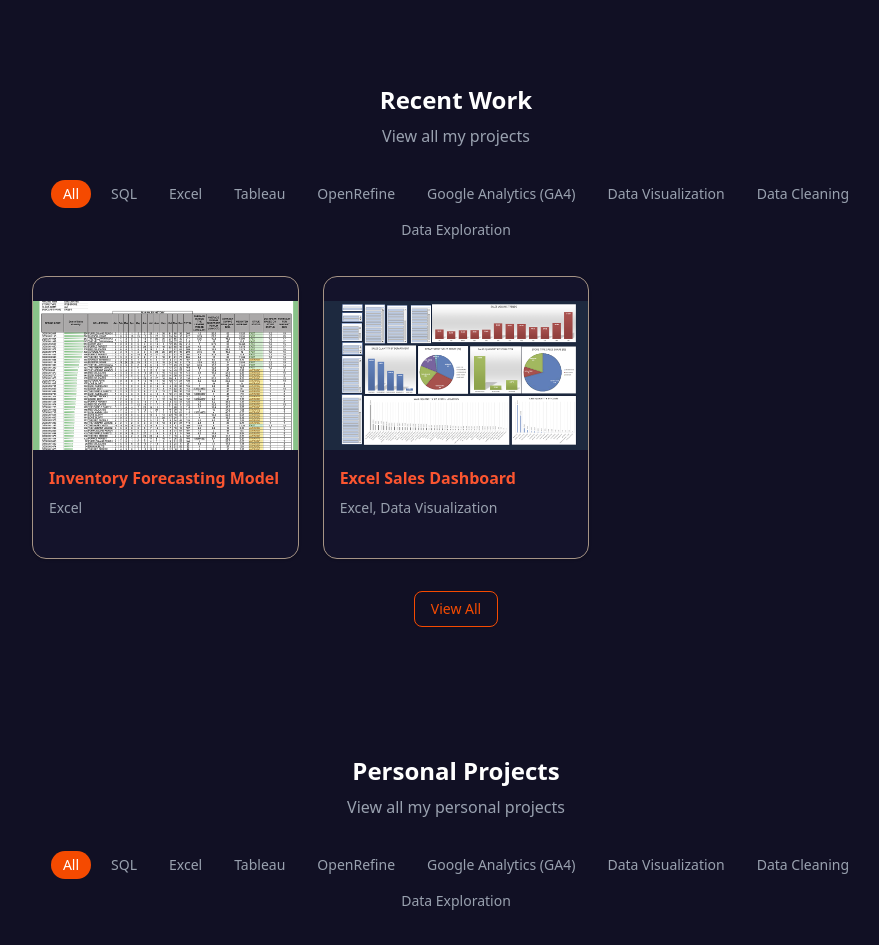
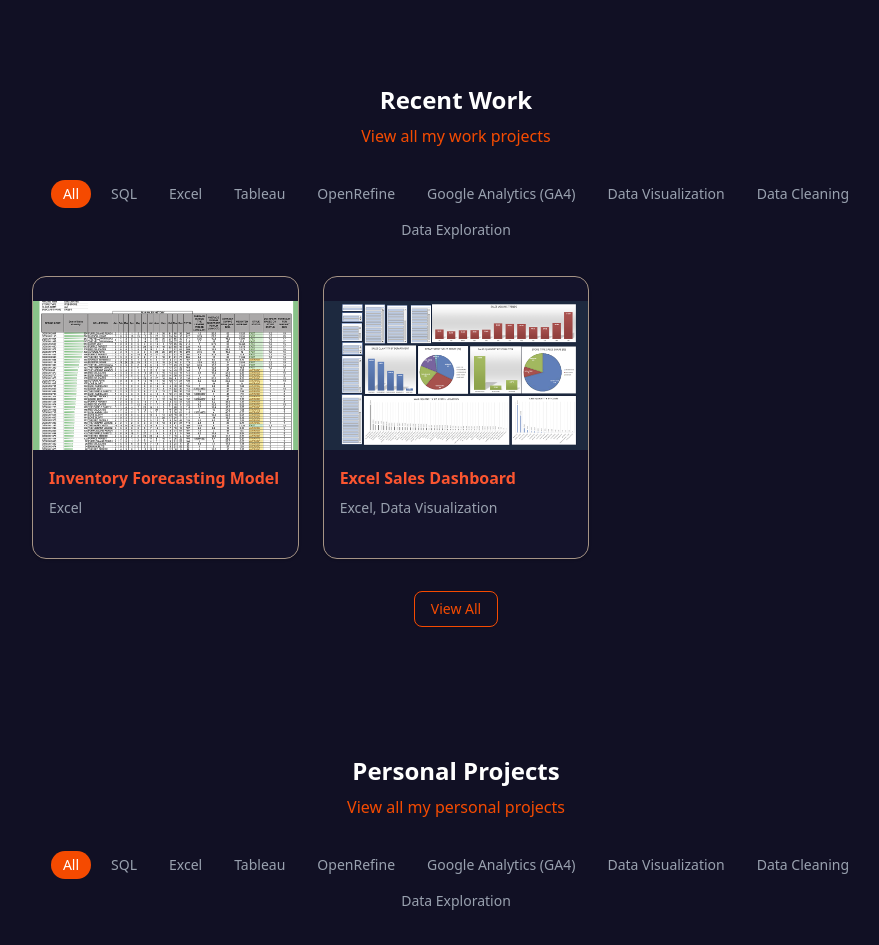
Before and after one commit to abegailf/vercel-app, a Next.js app: page / in a window 1280 px wide. Shown: the part 3240-4185 px from the top of the page, without its empty margins (184-1063 px from the left). Built offline with nearby package versions, Linux system fonts and the light colour scheme.

Commit message:
fix button links

```diff
--- a/app/page.tsx
+++ b/app/page.tsx
@@ -506,8 +506,8 @@ export default function Portfolio() {
         <section id="projects" className="py-16 max-w-4xl mx-auto px-6">
           <div className="text-center mb-8">
             <h2 className="text-2xl font-bold mb-2">Recent Work</h2>
-            <Link href="/work-project" className="text-gray-400 hover:text-orange-600 transition-colors">
-              View all my projects
+             <Link href="/personal-project" className="border-orange-600 text-orange-600 hover:text-white bg-transparent">
+              View all my work projects
             </Link>
           </div>
 
@@ -569,7 +569,7 @@ export default function Portfolio() {
         <section id="personal-projects" className="py-16 max-w-4xl mx-auto px-6">
           <div className="text-center mb-8">
             <h2 className="text-2xl font-bold mb-2">Personal Projects</h2>
-            <Link href="/personal-project" className="text-gray-400 hover:text-orange-600 transition-colors">
+            <Link href="/personal-project" className="border-orange-600 text-orange-600 hover:text-white bg-transparent">
               View all my personal projects
             </Link>
           </div>
--- a/app/work-project/page.tsx
+++ b/app/work-project/page.tsx
@@ -219,11 +219,6 @@ export default function PortfolioPage() {
           </div>
         </section>
 
-        {/* <footer className="py-8 text-center border-t" style={{ color: "#A59385", borderColor: "#A59385" }}>
-          <p className="mb-4">© Copyright 2024. All rights reserved.</p>
-          <p className="text-sm">Made with ❤️ using React + Tailwind</p>
-        </footer> */}
-
       </div>
     </div>
   )
```
Also changed, not shown: app/personal-project/page.tsx (+0 -7 lines).
